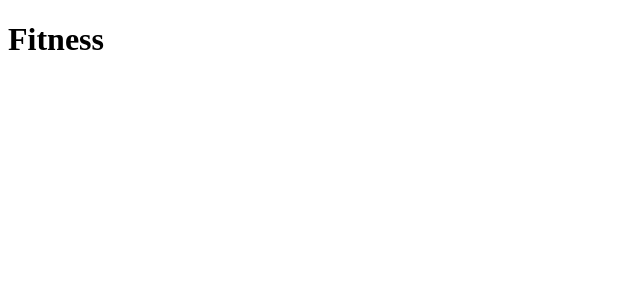
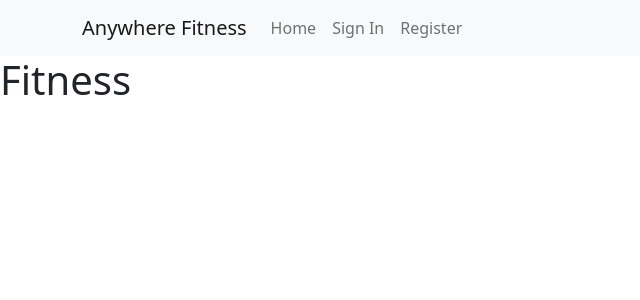
Before and after one commit to ft-anywhere-fitness-7/front-end, a React (Create React App) app in the folder front-end/: page / in a window 1280 px wide. Shown: the top 300 px of the page, without its empty margins (0-640 px from the left). Built offline with nearby package versions, Linux system fonts and the light colour scheme.

Commit message:
added in the header component for front end

```diff
--- a/front-end/package.json
+++ b/front-end/package.json
@@ -7,7 +7,9 @@
     "@testing-library/react": "^11.2.7",
     "@testing-library/user-event": "^12.8.3",
     "axios": "^0.24.0",
+    "bootstrap": "^5.1.3",
     "react": "^17.0.2",
+    "react-bootstrap": "^2.0.2",
     "react-dom": "^17.0.2",
     "react-scripts": "4.0.3",
     "web-vitals": "^1.1.2"
--- a/front-end/public/index.html
+++ b/front-end/public/index.html
@@ -15,6 +15,12 @@
       user's mobile device or desktop. See https://developers.google.com/web/fundamentals/web-app-manifest/
     -->
     <link rel="manifest" href="%PUBLIC_URL%/manifest.json" />
+    <link
+  rel="stylesheet"
+  href="https://cdn.jsdelivr.net/npm/bootstrap@5.1.3/dist/css/bootstrap.min.css"
+  integrity="sha384-1BmE4kWBq78iYhFldvKuhfTAU6auU8tT94WrHftjDbrCEXSU1oBoqyl2QvZ6jIW3"
+  crossorigin="anonymous"
+/>
     <!--
       Notice the use of %PUBLIC_URL% in the tags above.
       It will be replaced with the URL of the `public` folder during the build.
--- a/front-end/src/App.js
+++ b/front-end/src/App.js
@@ -1,7 +1,11 @@
+import Header from "./components/Header";
+
+
 
 function App() {
   return (
     <div className="App">
+      <Header />
       <h1>Fitness</h1>
     </div>
   );
--- /dev/null
+++ b/front-end/src/components/Header.js
@@ -0,0 +1,22 @@
+import React, { Component } from "react";
+import { Navbar, Nav, Container } from "react-bootstrap";
+
+
+export default class Header extends Component {
+    render () {
+        return (
+            <div>
+                <Navbar bg="light" variant="light">
+                    <Container>
+                        <Navbar.Brand href="#home">Anywhere Fitness</Navbar.Brand>
+                        <Nav className="me-auto">
+                        <Nav.Link href="#home">Home</Nav.Link>
+                        <Nav.Link href="#">Sign In</Nav.Link>
+                        <Nav.Link href="#">Register</Nav.Link>
+                        </Nav>
+                    </Container>
+                </Navbar>
+            </div>
+        )
+    }
+}
--- a/front-end/src/index.js
+++ b/front-end/src/index.js
@@ -1,6 +1,7 @@
 import React from 'react';
 import ReactDOM from 'react-dom';
 import App from './App';
+import 'bootstrap/dist/css/bootstrap.min.css';
 
 ReactDOM.render(
   <React.StrictMode>
```
Also changed, not shown: front-end/src/components/Footer.js (added), 1 other file (tests, documents, lock files or other folders).
